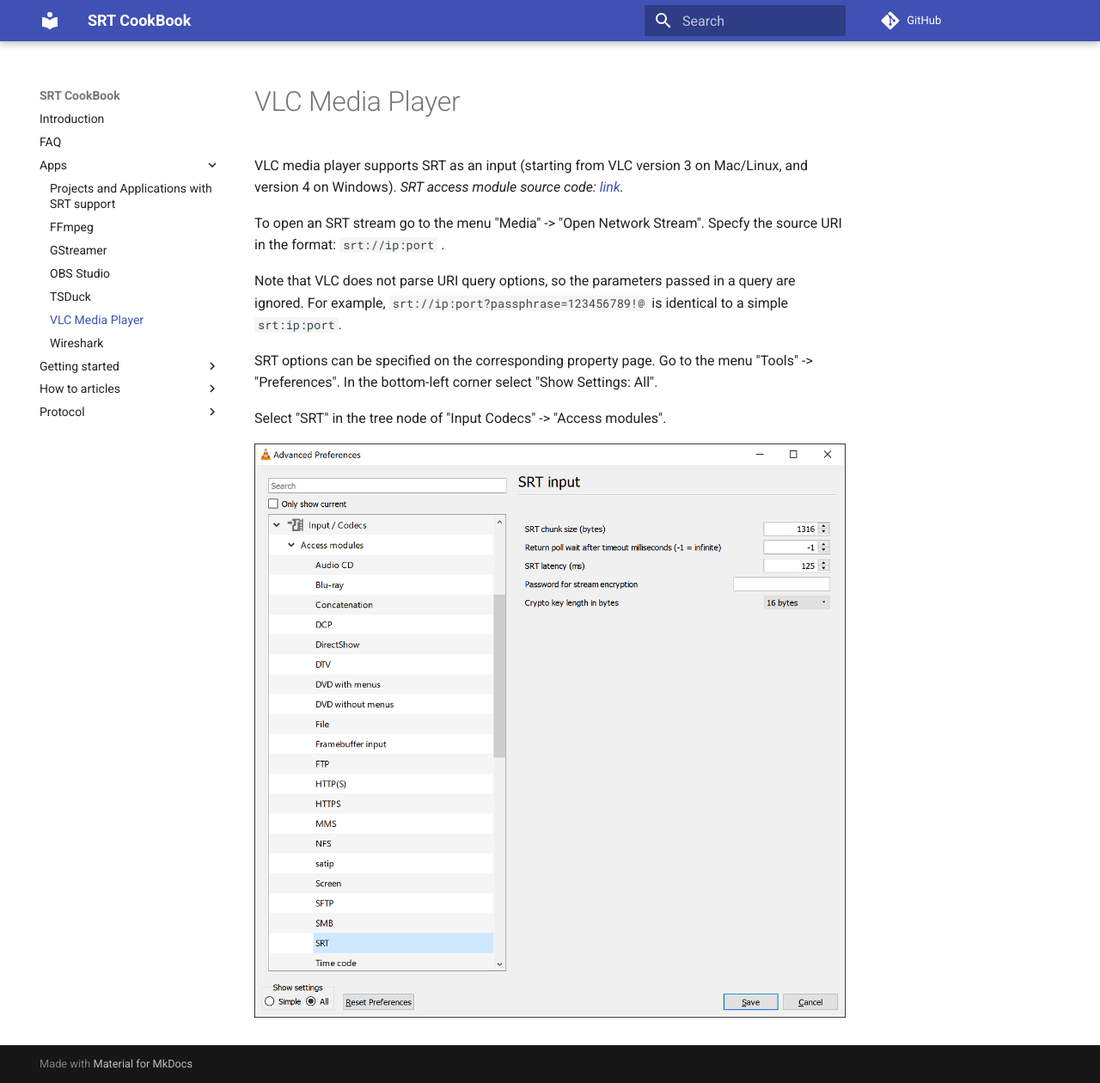
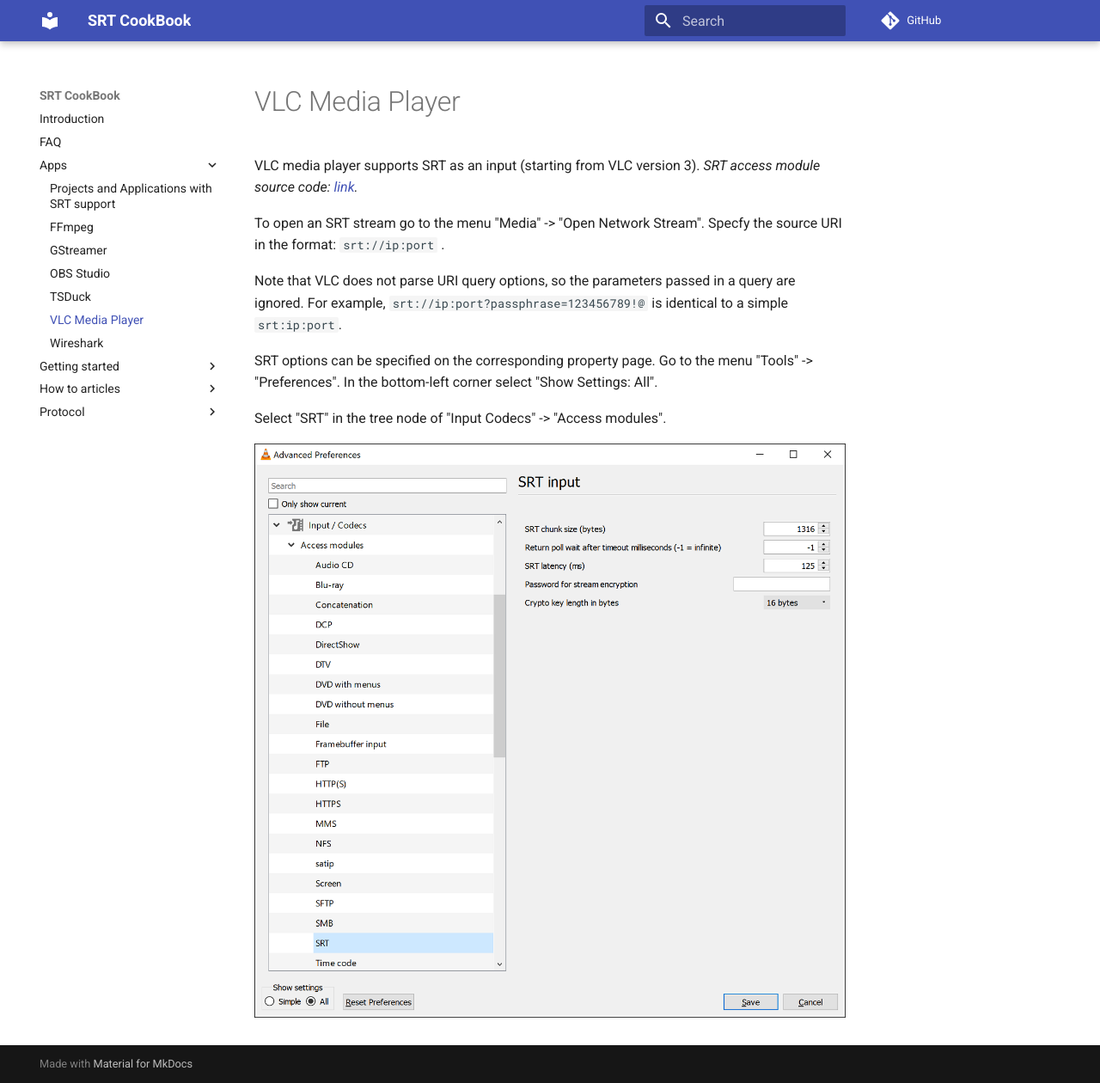
Before and after one commit to SRTLab/srt-cookbook, an MkDocs documentation site: the page built from docs/apps/vlc-media-player.md, in a window 1280 px wide and 1260 px high. Shown: the whole window at 86% size. Built offline with MkDocs 1.6.1 and Material for MkDocs 9.7.7, drawn with Linux system fonts in a browser that asks for light colours; comment, search, counter and statistics services are not loaded.

Commit message:
Refixed VLC version with SRT support

```diff
--- a/docs/apps/vlc-media-player.md
+++ b/docs/apps/vlc-media-player.md
@@ -4,7 +4,7 @@
 
 # VLC Media Player
 
-VLC media player supports SRT as an input (starting from VLC version 3 on Mac/Linux, and version 4 on Windows).
+VLC media player supports SRT as an input (starting from VLC version 3).
 _SRT access module source code:_ [_link_](https://fossies.org/linux/vlc/modules/access/srt.c)_._
 
 To open an SRT stream go to the menu "Media" -&gt; "Open Network Stream". Specfy the source URI in the format: `srt://ip:port` .
```
